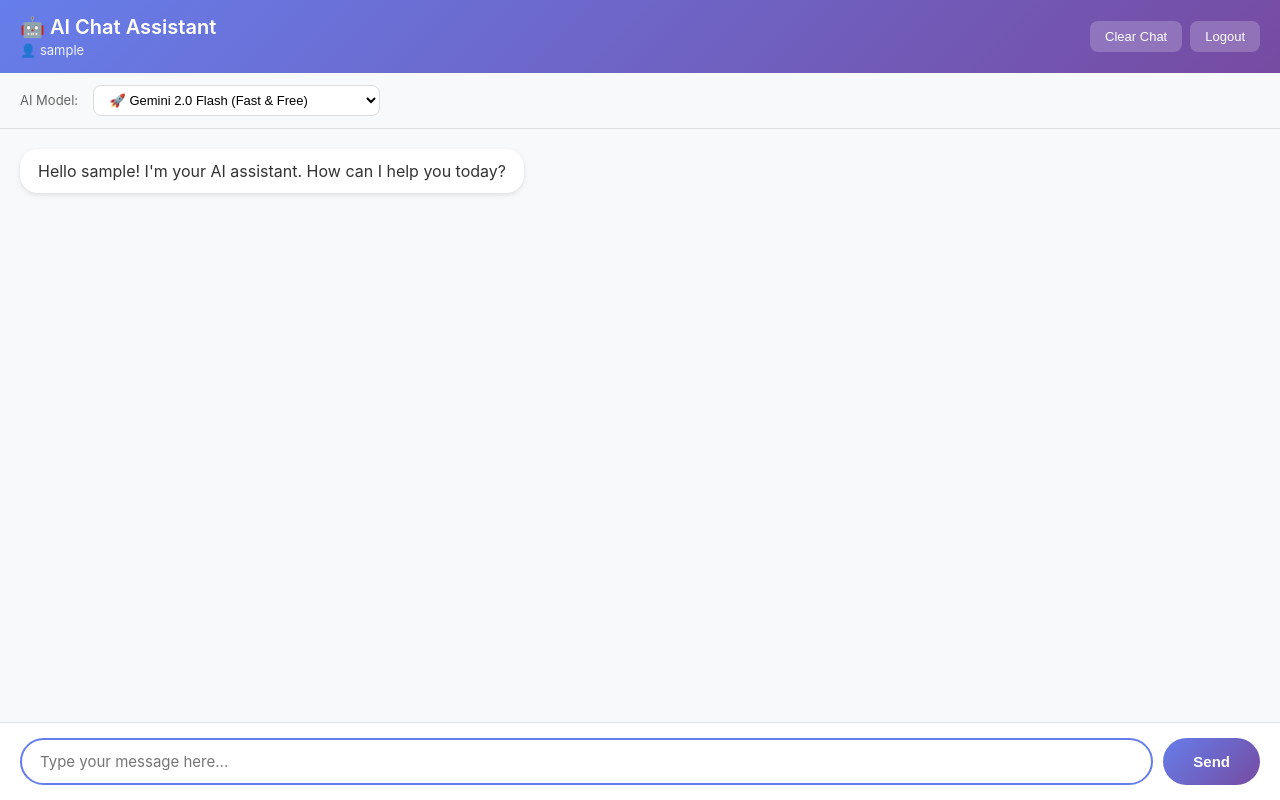
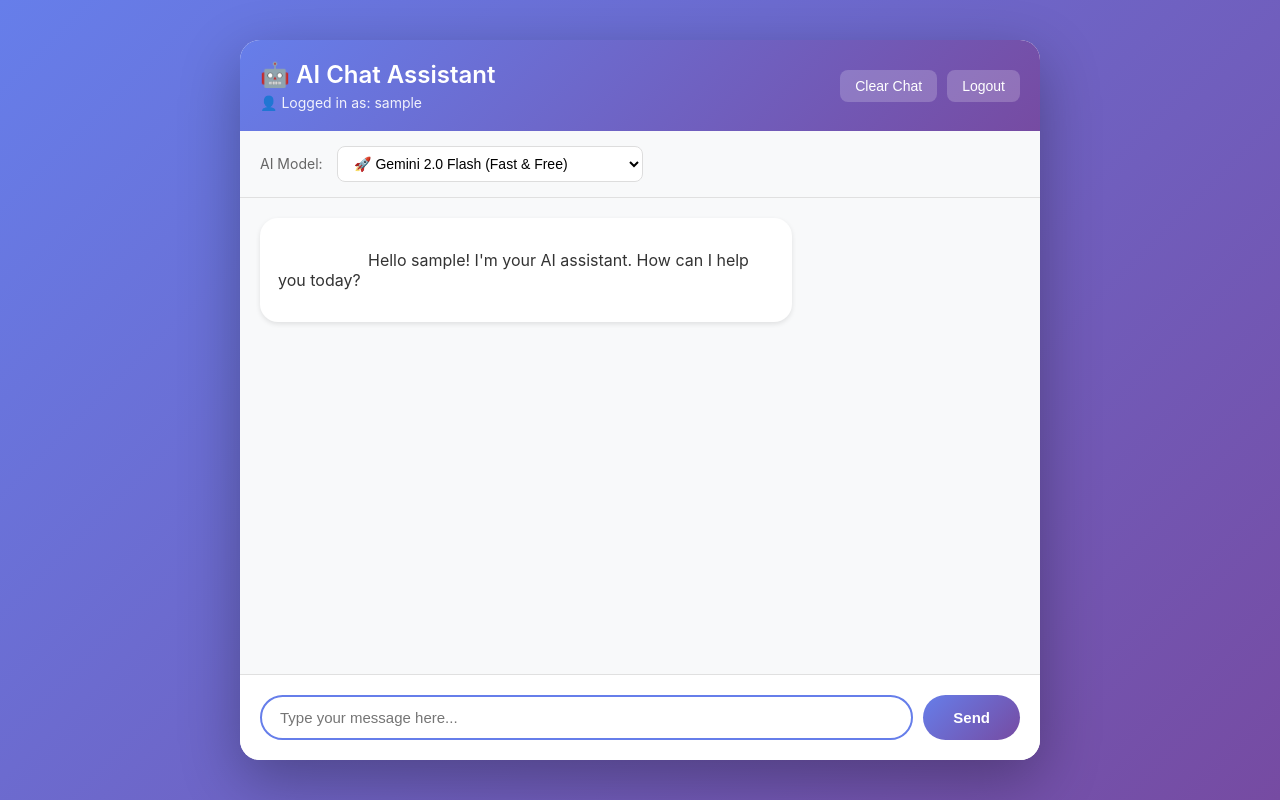
Before and after one commit to cloudstoragecrypto-svg/ai-chat-app, a Flask app: page /chat in a window 1280 px wide. Run offline with Flask 3, Linux system fonts and the light colour scheme; the visitor is signed in with stand-in values (Sample User, id 1); data that the repository does not hold is empty; some libraries are stand-ins or nearby versions.

Commit message:
Update index.html

```diff
--- a/templates/index.html
+++ b/templates/index.html
@@ -4,11 +4,6 @@
     <meta charset="UTF-8">
     <meta name="viewport" content="width=device-width, initial-scale=1.0">
     <title>AI Chat - {{ username }}</title>
-    <!-- Marked.js for Markdown rendering -->
-    <script src="https://cdn.jsdelivr.net/npm/marked/marked.min.js"></script>
-    <!-- Highlight.js for code syntax highlighting -->
-    <link rel="stylesheet" href="https://cdnjs.cloudflare.com/ajax/libs/highlight.js/11.9.0/styles/github-dark.min.css">
-    <script src="https://cdnjs.cloudflare.com/ajax/libs/highlight.js/11.9.0/highlight.min.js"></script>
     <style>
         * {
             margin: 0;
@@ -16,21 +11,23 @@
             box-sizing: border-box;
         }
 
-        html, body {
-            height: 100%;
-            width: 100%;
-            overflow: hidden;
-        }
-
         body {
             font-family: -apple-system, BlinkMacSystemFont, 'Segoe UI', Roboto, Oxygen, Ubuntu, Cantarell, sans-serif;
             background: linear-gradient(135deg, #667eea 0%, #764ba2 100%);
+            height: 100vh;
+            display: flex;
+            justify-content: center;
+            align-items: center;
+            padding: 20px;
         }
 
         .chat-container {
             width: 100%;
-            height: 100%;
+            max-width: 800px;
+            height: 90vh;
             background: white;
+            border-radius: 20px;
+            box-shadow: 0 20px 60px rgba(0,0,0,0.3);
             display: flex;
             flex-direction: column;
             overflow: hidden;
@@ -39,32 +36,31 @@
         .chat-header {
             background: linear-gradient(135deg, #667eea 0%, #764ba2 100%);
             color: white;
-            padding: 15px 20px;
+            padding: 20px;
             display: flex;
             justify-content: space-between;
             align-items: center;
-            flex-shrink: 0;
         }
 
         .header-left {
             display: flex;
             flex-direction: column;
-            gap: 3px;
+            gap: 5px;
         }
 
         .chat-header h1 {
-            font-size: 20px;
+            font-size: 24px;
             font-weight: 600;
         }
 
         .user-info {
-            font-size: 13px;
+            font-size: 14px;
             opacity: 0.9;
         }
 
         .header-controls {
             display: flex;
-            gap: 8px;
+            gap: 10px;
         }
 
         .header-controls button {
@@ -74,7 +70,7 @@
             padding: 8px 15px;
             border-radius: 8px;
             cursor: pointer;
-            font-size: 13px;
+            font-size: 14px;
             transition: all 0.3s;
         }
 
@@ -83,23 +79,22 @@
         }
 
         .model-selector {
-            padding: 12px 20px;
+            padding: 15px 20px;
             background: #f8f9fa;
             border-bottom: 1px solid #e0e0e0;
-            flex-shrink: 0;
         }
 
         .model-selector label {
-            font-size: 13px;
+            font-size: 14px;
             color: #666;
             margin-right: 10px;
         }
 
         .model-selector select {
-            padding: 6px 12px;
+            padding: 8px 12px;
             border: 1px solid #ddd;
             border-radius: 8px;
-            font-size: 13px;
+            font-size: 14px;
             cursor: pointer;
             background: white;
         }
@@ -127,10 +122,11 @@
         }
 
         .message-content {
-            max-width: 80%;
+            max-width: 70%;
             padding: 12px 18px;
             border-radius: 18px;
             word-wrap: break-word;
+            white-space: pre-wrap;
         }
 
         .message.user .message-content {
@@ -144,105 +140,10 @@
             box-shadow: 0 2px 5px rgba(0,0,0,0.1);
         }
 
-        /* Markdown styles for assistant messages */
-        .message.assistant .message-content h1,
-        .message.assistant .message-content h2,
-        .message.assistant .message-content h3 {
-            margin-top: 16px;
-            margin-bottom: 8px;
-            font-weight: 600;
-        }
-
-        .message.assistant .message-content h1 { font-size: 1.5em; }
-        .message.assistant .message-content h2 { font-size: 1.3em; }
-        .message.assistant .message-content h3 { font-size: 1.1em; }
-
-        .message.assistant .message-content p {
-            margin-bottom: 12px;
-            line-height: 1.6;
-        }
-
-        .message.assistant .message-content ul,
-        .message.assistant .message-content ol {
-            margin: 12px 0;
-            padding-left: 24px;
-        }
-
-        .message.assistant .message-content li {
-            margin-bottom: 6px;
-            line-height: 1.5;
-        }
-
-        .message.assistant .message-content code {
-            background: #f4f4f4;
-            padding: 2px 6px;
-            border-radius: 4px;
-            font-family: 'Courier New', monospace;
-            font-size: 0.9em;
-            color: #e83e8c;
-        }
-
-        .message.assistant .message-content pre {
-            background: #1e1e1e;
-            padding: 16px;
-            border-radius: 8px;
-            overflow-x: auto;
-            margin: 12px 0;
-        }
-
-        .message.assistant .message-content pre code {
-            background: none;
-            padding: 0;
-            color: #d4d4d4;
-            font-size: 0.9em;
-        }
-
-        .message.assistant .message-content blockquote {
-            border-left: 4px solid #667eea;
-            padding-left: 16px;
-            margin: 12px 0;
-            color: #666;
-            font-style: italic;
-        }
-
-        .message.assistant .message-content a {
-            color: #667eea;
-            text-decoration: none;
-        }
-
-        .message.assistant .message-content a:hover {
-            text-decoration: underline;
-        }
-
-        .message.assistant .message-content table {
-            border-collapse: collapse;
-            width: 100%;
-            margin: 12px 0;
-        }
-
-        .message.assistant .message-content th,
-        .message.assistant .message-content td {
-            border: 1px solid #ddd;
-            padding: 8px;
-            text-align: left;
-        }
-
-        .message.assistant .message-content th {
-            background: #f4f4f4;
-            font-weight: 600;
-        }
-
-        .message.assistant .message-content hr {
-            border: none;
-            border-top: 2px solid #e0e0e0;
-            margin: 16px 0;
-        }
-
         .chat-input-container {
-            padding: 15px 20px;
+            padding: 20px;
             background: white;
             border-top: 1px solid #e0e0e0;
-            flex-shrink: 0;
         }
 
         .chat-input-form {
@@ -258,7 +159,6 @@
             font-size: 15px;
             outline: none;
             transition: border-color 0.3s;
-            font-family: inherit;
         }
 
         .chat-input:focus {
@@ -275,7 +175,6 @@
             font-weight: 600;
             cursor: pointer;
             transition: transform 0.2s;
-            white-space: nowrap;
         }
 
         .send-button:hover {
@@ -320,29 +219,6 @@
             0%, 80%, 100% { opacity: 0; }
             40% { opacity: 1; }
         }
-
-        /* Copy button for code blocks */
-        .code-block-wrapper {
-            position: relative;
-        }
-
-        .copy-button {
-            position: absolute;
-            top: 8px;
-            right: 8px;
-            background: rgba(255,255,255,0.1);
-            color: white;
-            border: 1px solid rgba(255,255,255,0.2);
-            padding: 4px 12px;
-            border-radius: 4px;
-            cursor: pointer;
-            font-size: 12px;
-            transition: all 0.2s;
-        }
-
-        .copy-button:hover {
-            background: rgba(255,255,255,0.2);
-        }
     </style>
 </head>
 <body>
@@ -350,7 +226,7 @@
         <div class="chat-header">
             <div class="header-left">
                 <h1>🤖 AI Chat Assistant</h1>
-                <div class="user-info">👤 {{ username }}</div>
+                <div class="user-info">👤 Logged in as: {{ username }}</div>
             </div>
             <div class="header-controls">
                 <button onclick="clearChat()">Clear Chat</button>
@@ -417,18 +293,6 @@
         const loading = document.getElementById('loading');
         const modelSelect = document.getElementById('model-select');
 
-        // Configure marked.js for better rendering
-        marked.setOptions({
-            breaks: true,
-            gfm: true,
-            highlight: function(code, lang) {
-                if (lang && hljs.getLanguage(lang)) {
-                    return hljs.highlight(code, { language: lang }).value;
-                }
-                return hljs.highlightAuto(code).value;
-            }
-        });
-
         // Load chat history on page load
         window.addEventListener('load', loadHistory);
 
@@ -454,38 +318,7 @@
 
             const contentDiv = document.createElement('div');
             contentDiv.className = 'message-content';
-
-            if (role === 'assistant') {
-                // Render markdown for assistant messages
-                contentDiv.innerHTML = marked.parse(content);
-
-                // Add copy buttons to code blocks
-                contentDiv.querySelectorAll('pre code').forEach((block) => {
-                    const wrapper = document.createElement('div');
-                    wrapper.className = 'code-block-wrapper';
-
-                    const copyBtn = document.createElement('button');
-                    copyBtn.className = 'copy-button';
-                    copyBtn.textContent = 'Copy';
-                    copyBtn.onclick = function() {
-                        navigator.clipboard.writeText(block.textContent);
-                        copyBtn.textContent = 'Copied!';
-                        setTimeout(() => copyBtn.textContent = 'Copy', 2000);
-                    };
-
-                    block.parentNode.parentNode.insertBefore(wrapper, block.parentNode);
-                    wrapper.appendChild(block.parentNode);
-                    wrapper.appendChild(copyBtn);
-                });
-
-                // Highlight code blocks
-                contentDiv.querySelectorAll('pre code').forEach((block) => {
-                    hljs.highlightElement(block);
-                });
-            } else {
-                // Plain text for user messages
-                contentDiv.textContent = content;
-            }
+            contentDiv.textContent = content;
 
             messageDiv.appendChild(contentDiv);
             chatMessages.appendChild(messageDiv);
```
